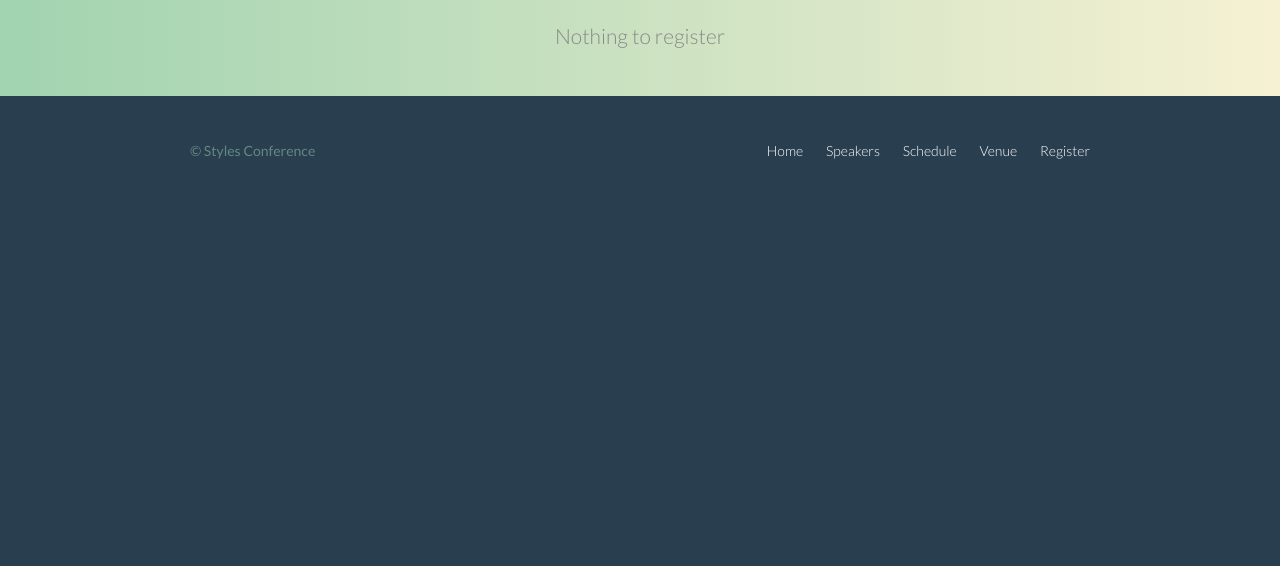
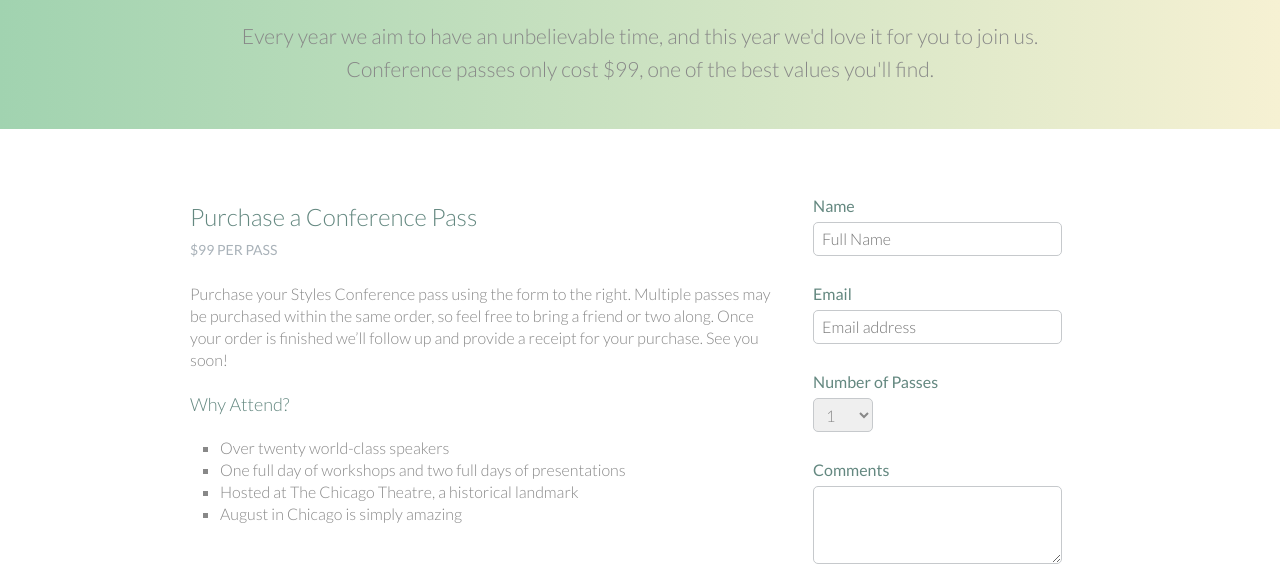
Before and after one commit to aastha2112/html_css, a plain HTML site: page register.html in a window 1280 px wide. Shown: the part 267-833 px from the top of the page. Before the commit the page ends 800 px from the top, so only its background shows below. Drawn offline with Linux system fonts and the light colour scheme.

Commit message:
added form to register page

```diff
--- a/main.css
+++ b/main.css
@@ -199,6 +199,16 @@
   color: #648880;
 }
 
+.btn-default {
+  border: 0;
+  background: #648880;
+  padding: 11px 30px;
+  font-size: 14px;
+}
+.btn-default:hover {
+  background: #77a198;
+}
+
 /*
   ========================================
   Primary header
@@ -328,3 +338,48 @@
 .venue-map {
   height: 264px;
 }
+
+/* register  */
+.why-attend {
+  list-style: square;
+  margin: 0 0 22px 30px;
+}
+
+form {
+  margin-bottom: 22px;
+}
+input,
+select,
+textarea {
+  font: 300 16px/22px "Lato", "Open Sans", "Helvetica Neue", Helvetica, Arial,
+    sans-serif;
+}
+
+.register-group label {
+  color: #648880;
+  cursor: pointer;
+  font-weight: 400;
+}
+
+.register-group input,
+.register-group select,
+.register-group textarea {
+  border: 1px solid #c6c9cc;
+  border-radius: 5px;
+  color: #888;
+  display: block;
+  margin: 5px 0 27px 0;
+  padding: 5px 8px;
+}
+
+.register-group input,
+.register-group textarea {
+  width: 100%;
+}
+.register-group select {
+  height: 34px;
+  width: 60px;
+}
+.register-group textarea {
+  height: 78px;
+}
--- a/register.html
+++ b/register.html
@@ -33,11 +33,74 @@
       </nav>
     </header>
 
-    <!-- main content  -->
+    <!-- lead  -->
     <section class="row-alt">
       <div class="lead container">
         <h1>Register</h1>
-        <p>Nothing to register</p>
+        <p>
+          Every year we aim to have an unbelievable time, and this year we'd
+          love it for you to join us. Conference passes only cost $99, one of
+          the best values you'll find.
+        </p>
+      </div>
+    </section>
+    <!-- main content  -->
+    <section class="row">
+      <div class="grid">
+        <section class="col-2-3">
+          <h2>Purchase a Conference Pass</h2>
+          <h5>$99 per Pass</h5>
+          <p>
+            Purchase your Styles Conference pass using the form to the right.
+            Multiple passes may be purchased within the same order, so feel free
+            to bring a friend or two along. Once your order is finished
+            we&#8217;ll follow up and provide a receipt for your purchase. See
+            you soon!
+          </p>
+          <h4>Why Attend?</h4>
+
+          <ul class="why-attend">
+            <li>Over twenty world-class speakers</li>
+            <li>
+              One full day of workshops and two full days of presentations
+            </li>
+            <li>Hosted at The Chicago Theatre, a historical landmark</li>
+            <li>August in Chicago is simply amazing</li>
+          </ul>
+        </section>
+        <form class="col-1-3" action="#" method="post">
+          <fieldset class="register-group">
+            <label>
+              Name
+              <input type="text" name="name" placeholder="Full Name" required />
+            </label>
+            <label>
+              Email
+              <input
+                type="email"
+                name="email"
+                placeholder="Email address"
+                required
+              />
+            </label>
+            <label>
+              Number of Passes
+              <select name="quantity" required>
+                <option value="1" selected>1</option>
+                <option value="2" 2></option>
+                <option value="3" 3></option>
+                <option value="4" 4></option>
+                <option value="5" 5></option>
+              </select>
+            </label>
+            <label>
+              Comments
+              <textarea name="Comments"></textarea>
+            </label>
+          </fieldset>
+          <input class="btn btn-default" type="submit" name="submit"
+          value="Purchase"
+        </form>
       </div>
     </section>
 
```
Also changed, not shown: speakers.html (+6 -3 lines).
